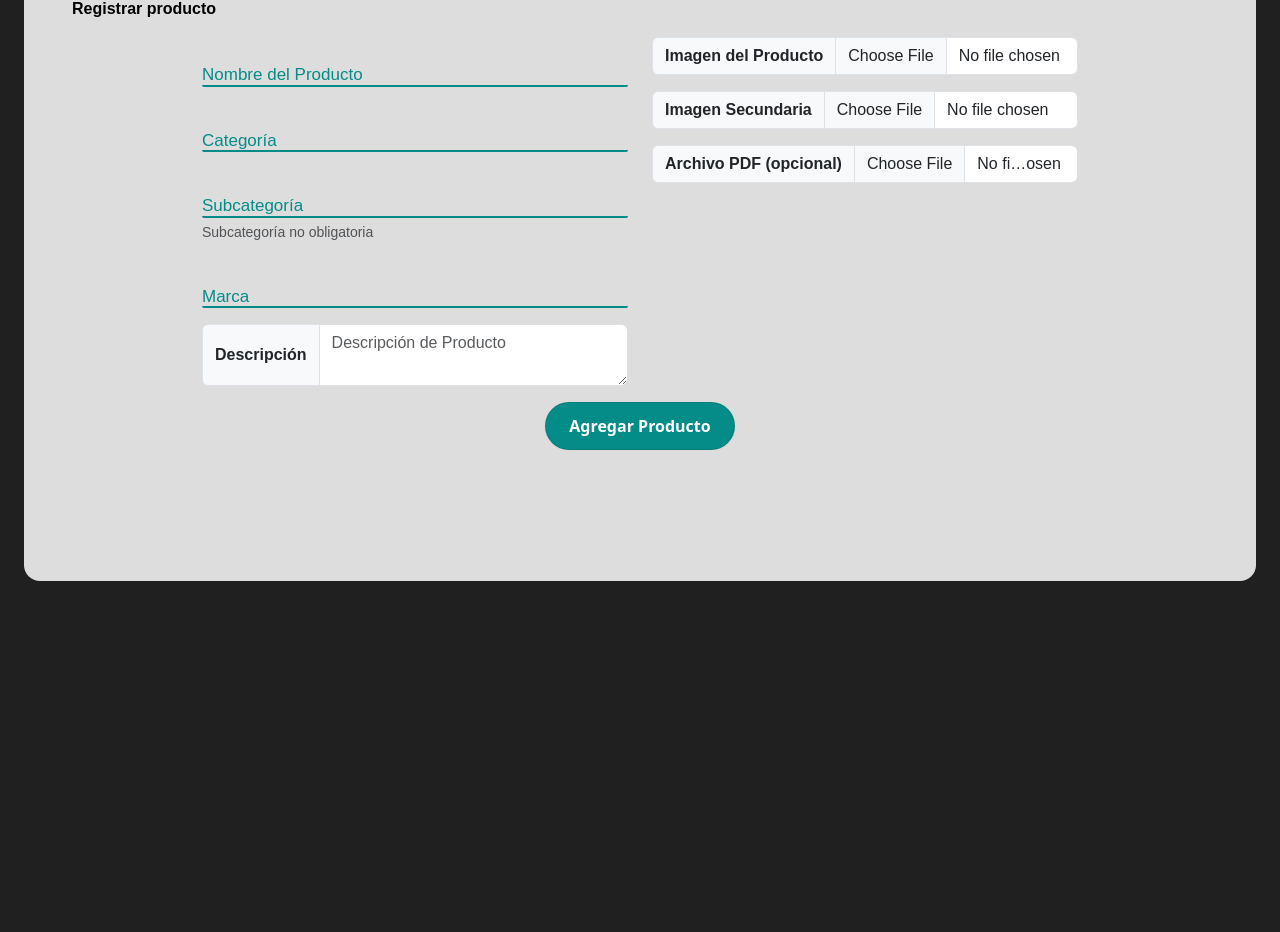
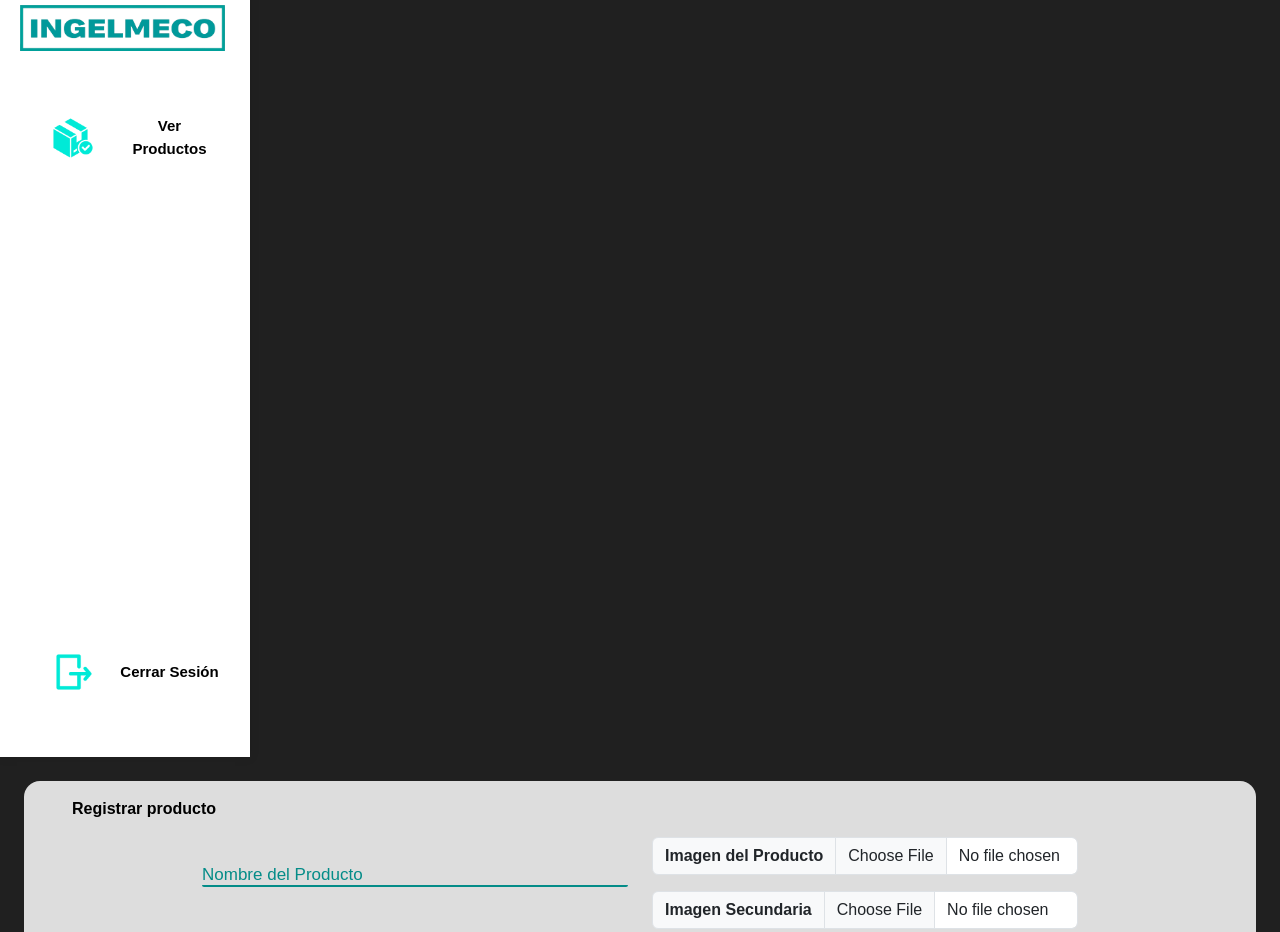
Before and after one commit to AlexGalo0/INGELMECO-Admin, a React (Vite) app: page /admin/add-product in a window 1280 px wide. Shown: the part 43-975 px from the top of the page. Before the commit the page ends 800 px from the top, so only its background shows below. Built offline with nearby package versions, Linux system fonts and the light colour scheme.

Commit message:
agregando cambios en sidebar

```diff
--- a/src/App.tsx
+++ b/src/App.tsx
@@ -1,6 +1,5 @@
 import { BrowserRouter, Routes, Route } from "react-router-dom";
-import { ProductForm } from "./Components";
-import { LoginAdmin, ProductsAdmin } from "./pages";
+import { LoginAdmin, ProductsAdmin, FormProductsAdmin } from "./pages";
 
 function App() {
   return (
@@ -8,7 +7,7 @@ function App() {
       <BrowserRouter>
         <Routes>
           <Route path="/" element={<LoginAdmin />} />
-          <Route path="/admin/add-product" element={<ProductForm />} />
+          <Route path="/admin/add-product" element={<FormProductsAdmin />} />
           <Route path="/admin/products" element={<ProductsAdmin />} />
         </Routes>
       </BrowserRouter>
--- a/src/Components/ProductForm.tsx
+++ b/src/Components/ProductForm.tsx
@@ -281,6 +281,7 @@ export const ProductForm = () => {
                 <label className="input-group-text" htmlFor="inputGroupFileSecondary">
                   <b>Imagen Secundaria</b>
                 </label>
+
                 <input
                   type="file"
                   className={`form-control ${imageError ? "is-invalid" : ""}`}
@@ -289,13 +290,17 @@ export const ProductForm = () => {
                   onChange={(e) => handleFileChange(e, true)}
                   ref={(el) => (fileInputRef.current = el)}
                 />
+
                 {imageError && <div className="invalid-feedback">{imageError}</div>}
               </div>
 
+              <div className="form-text" id="basic-addon4">
+                  Imagen Secundaria no obligatoria
+                </div>
               {/* Input para el archivo PDF */}
               <div className="input-group mt-3">
                 <label className="input-group-text" htmlFor="inputGroupFilePDF">
-                  <b>Archivo PDF (opcional)</b>
+                  <b>Archivo PDF</b>
                 </label>
                 <input
                   type="file"
@@ -307,6 +312,9 @@ export const ProductForm = () => {
                 />
                 {pdfError && <div className="invalid-feedback">{pdfError}</div>}
               </div>
+              <div className="form-text" id="basic-addon4">
+                  Archivo PDF no obligatorio
+                </div>
             </div>
             {/* Fin Segunda columna*/}
           </div>
--- a/src/Components/Sidebar.tsx
+++ b/src/Components/Sidebar.tsx
@@ -1,6 +1,7 @@
-import { Link } from "react-router-dom";
-
+import { Link, useLocation   } from "react-router-dom";
+import { useEffect  , useState} from "react";
 export const Sidebar = () => {
+const [] = useState(false)
   return (
     <div className="sidebar d-flex flex-column">
       <div className="image-container pt-5">
@@ -21,12 +22,18 @@ export const Sidebar = () => {
                 alt="Ícono de Producto"
               />
             </div>
-            <Link
-              to="/admin/add-product"
-              className="menu-link-bold small-text"
-            >
-              Agregar Producto
-            </Link>
+            {
+              useLocation().pathname === "/admin/products" ? (
+                <Link to="/admin/add-product" className="menu-link-bold small-text">
+                 Agregar Producto
+              </Link>
+              ) : (
+                <Link to="/admin/products" className="menu-link-bold small-text">
+                  Ver Productos
+                </Link>
+              )
+            }
+
           </li>
         </ul>
       </div>
--- /dev/null
+++ b/src/pages/FormProductsAdmin.tsx
@@ -0,0 +1,13 @@
+import { ProductForm, Sidebar } from "../Components"
+
+export const FormProductsAdmin = () => {
+  return (
+    <div>
+        <Sidebar />
+        <ProductForm />
+
+
+
+    </div>
+  )
+}
--- a/src/pages/index.ts
+++ b/src/pages/index.ts
@@ -1,2 +1,3 @@
 export * from './LoginAdmin'
 export * from './ProductsAdmin'
+export * from './FormProductsAdmin'
```
